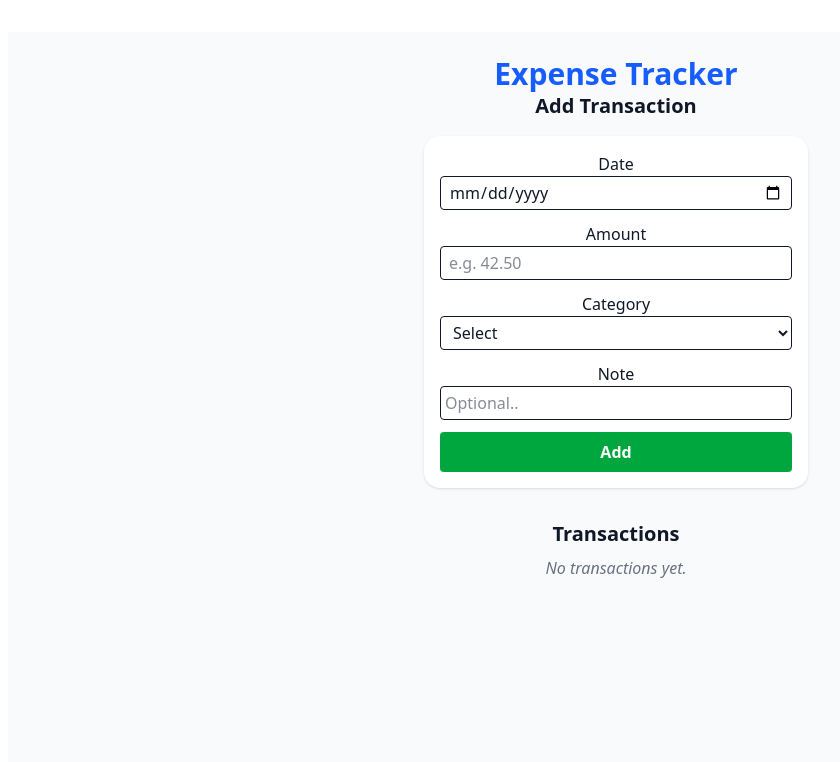
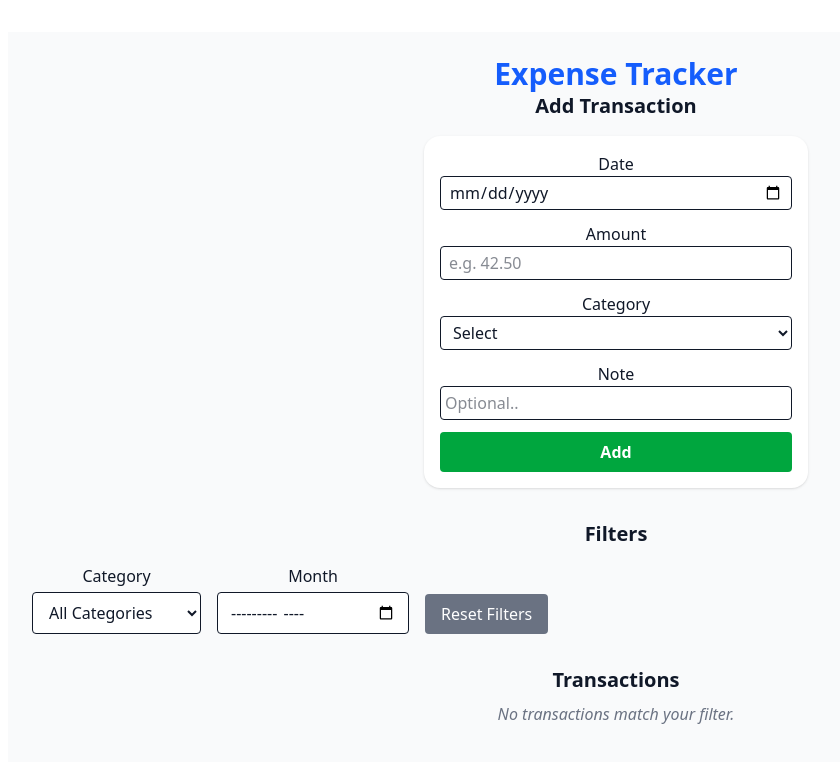
Before and after one commit to prasaipratik9/expense-tracker, a React (Vite) app: page / in a window 1280 px wide. Shown: the top 762 px of the page, without its empty margins (24-864 px from the left). Built offline with nearby package versions, Linux system fonts and the light colour scheme.

Commit message:
added category and month filters with a reset button

```diff
--- a/src/App.jsx
+++ b/src/App.jsx
@@ -3,11 +3,10 @@ import "./App.css";
 
 function App() {
   // State-variable-to-store-all-arrays (Update: Updated useState initialization to load data from localStorage on Mount)
-  const [transactions, setTransactions] = useState(()=> {
-    const saved = localStorage.getItem('transactions');
+  const [transactions, setTransactions] = useState(() => {
+    const saved = localStorage.getItem("transactions");
     return saved ? JSON.parse(saved) : [];
-  }
-  );
+  });
 
   // State object to hold form input values
   const [form, setForm] = useState({
@@ -17,9 +16,14 @@ function App() {
     note: "",
   });
 
-  //Saving to local storage
- useEffect(()=> {
-  localStorage.setItem('transactions', JSON.stringify(transactions));
+  const [filters, setFilters] = useState({
+    category: "All",
+    month: "All",
+  });
+
+  //Saving to local storage using useEffect
+  useEffect(() => {
+    localStorage.setItem("transactions", JSON.stringify(transactions));
   }, [transactions]);
 
   // Function to handle submit events
@@ -36,6 +40,17 @@ function App() {
   function handleDelete(id) {
     setTransactions((prev) => prev.filter((tx) => tx.id !== id));
   }
+
+  //Adding the filter logic
+  const filteredTransactions = transactions.filter((tx) => {
+    const matchesCategory =
+      filters.category === "All" || tx.category === filters.category;
+
+    const txMonth = tx.date.slice(0, 7);
+    const matchesMonth = filters.month === "All" || txMonth === filters.month;
+
+    return matchesCategory && matchesMonth;
+  });
   return (
     <div className="min-h-screen bg-gray-50 text-gray-900 p-6">
       <h1 className="text-3xl font-bold text-blue-600">Expense Tracker</h1>
@@ -115,14 +130,62 @@ function App() {
         </form>
       </section>
 
+      {/* Filters section */}
+      <section className="mb-6">
+        <h2 className="text-xl font-semibold mb-4">Filters</h2>
+        <div className="flex gap-4 flex-wrap">
+          {/* Start of filter dropdown */}
+          <label className="flex flex-col">
+            <span className="font-medium mb-1">Category</span>
+            <select
+              value={filters.category}
+              onChange={(e) =>
+                setFilters({ ...filters, category: e.target.value })
+              }
+              className="border rounded px-3 py-2 bg-white"
+            >
+              <option value="All">All Categories</option>
+              <option value="Income">Income</option>
+              <option value="Transport">Transport</option>
+              <option value="Fitness & Health">Fitness & Health</option>
+              <option value="Eating out">Eating Out</option>
+              <option value="Fun">Fun</option>
+              <option value="Bills">Bills</option>
+              <option value="Others">Others</option>
+            </select>
+          </label>
+
+          {/* Start of month dropdown */}
+          <label className="flex flex-col">
+            <span className="font-medium mb-1">Month</span>
+            <input
+              type="month"
+              value={filters.month}
+              onChange={(e) =>
+                setFilters({ ...filters, month: e.target.value })
+              }
+              className="border rounded px-3 py-2 bg-white"
+            />
+          </label>
+
+          {/* Reset button for filters */}
+          <button
+          onClick={() => setFilters({category: 'All', month: 'All'})}
+          className="self-end bg-gray-500 text-white px-4 py-2 rounded hover:bg-gray-600 transition"
+          >Reset Filters</button>
+        </div>
+      </section>
+
       {/* Transactions */}
       <section className="mt-8">
         <h2 className="text-xl font-semibold mb-2">Transactions</h2>
-        {transactions.length === 0 ? (
-          <p className="text-gray-500 italic">No transactions yet.</p>
+        {filteredTransactions.length === 0 ? (
+          <p className="text-gray-500 italic">
+            No transactions match your filter.
+          </p>
         ) : (
           <ul className="space-y-3">
-            {transactions.map((tx) => (
+            {filteredTransactions.map((tx) => (
               <li
                 key={tx.id}
                 className="bg-white p-4 rounded-xl shadow flex justify-between items-center"
```
Lines whose indentation alone changed are shown as unchanged.
